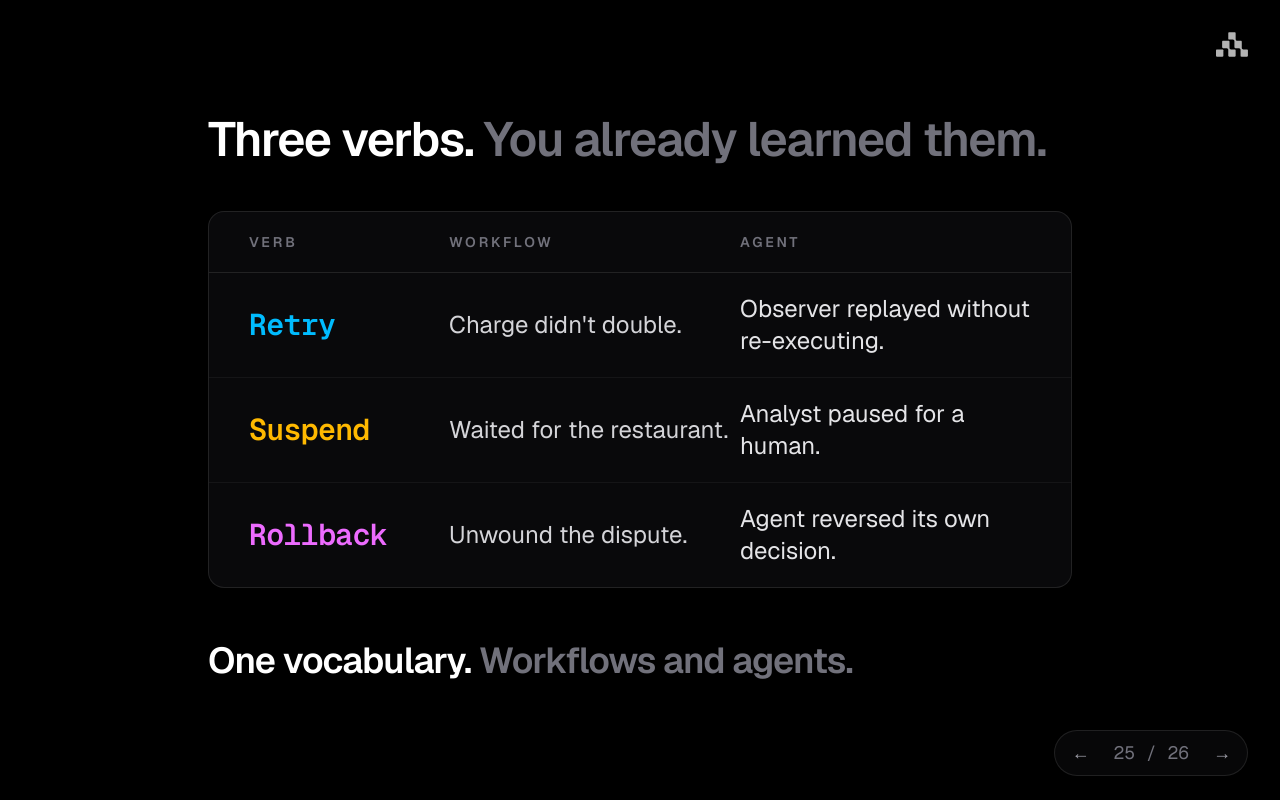
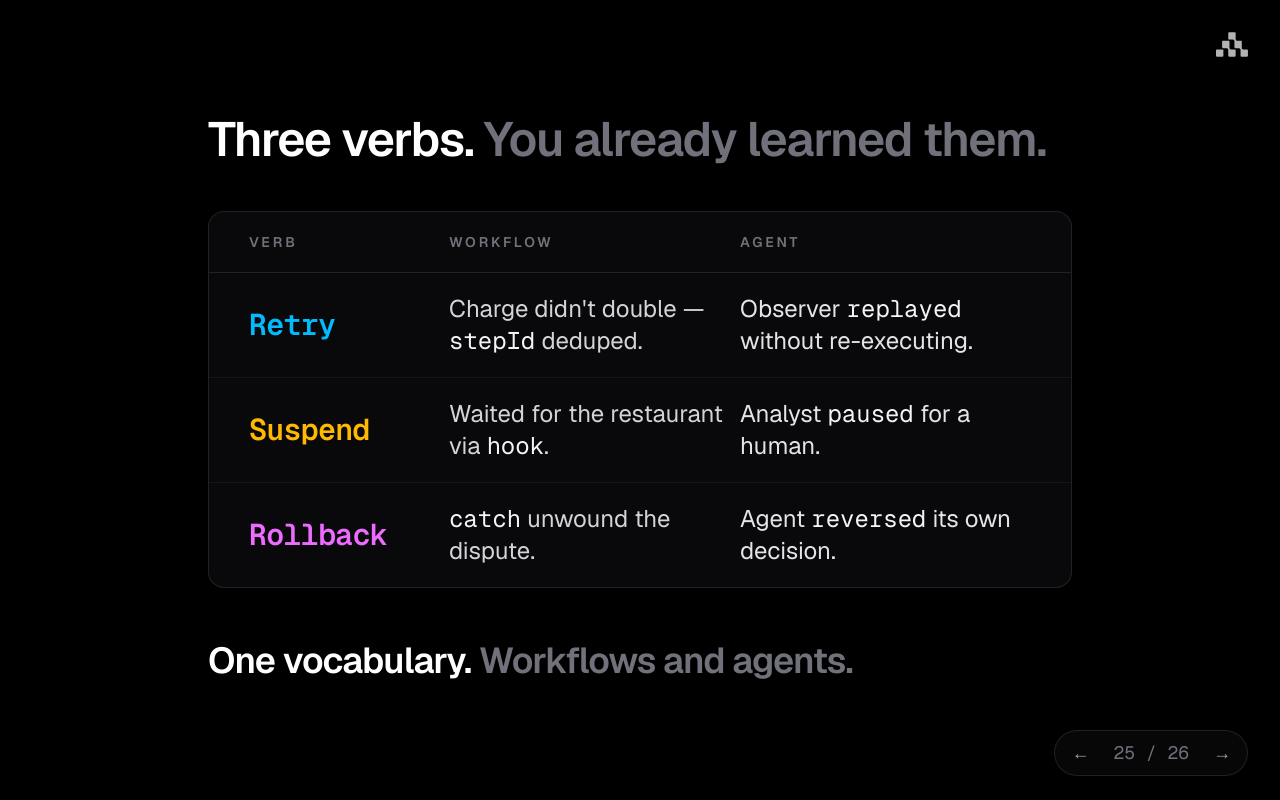
Before and after one commit to remiconnesson/demo-workflow-workshop, a Next.js app: page /slides/the-mirror in a window 1280 px wide. Built offline with nearby package versions, Linux system fonts and the light colour scheme.

Commit message:
Polish slides and fix types: plain-language headlines, inline code highlights, dev caching, and sync call corrections

```diff
--- a/examples/04-resumable-agent.ts
+++ b/examples/04-resumable-agent.ts
@@ -36,7 +36,7 @@ export async function supportAgentWorkflow(messages: UIMessage[]) {
   });
 
   await agent.stream({
-    messages: await convertToModelMessages(messages),
+    messages: convertToModelMessages(messages),
     writable,
   });
 }
--- a/examples/06-agent-human-approval.ts
+++ b/examples/06-agent-human-approval.ts
@@ -61,7 +61,7 @@ export async function analystWorkflow(messages: UIMessage[]) {
   });
 
   await agent.stream({
-    messages: await convertToModelMessages(messages),
+    messages: convertToModelMessages(messages),
     writable,
   });
 }
--- a/next.config.ts
+++ b/next.config.ts
@@ -2,6 +2,11 @@ import type { NextConfig } from "next";
 import { withWorkflow } from "@workflow/next";
 
 const nextConfig: NextConfig = {
+  onDemandEntries: {
+    // Keep all 26 slides compiled in memory during dev — no disposal lag when navigating
+    maxInactiveAge: 60 * 60 * 1000, // 1 hour
+    pagesBufferLength: 30,           // more than the 26 slides
+  },
   async redirects() {
     return [
       {
--- a/src/app/slides/_components/fix-slide-layout.tsx
+++ b/src/app/slides/_components/fix-slide-layout.tsx
@@ -1,3 +1,4 @@
+import type { ReactNode } from "react";
 import { codeToHtml } from "shiki";
 import type { OrderStepId } from "@/lib/order-contract";
 import { isAgentGroupSlug, type AgentGroupSlug, type SlideGroupSlug } from "../_data/agent-groups";
@@ -22,7 +23,7 @@ export type WorkflowFix = {
   tabs?: WorkflowFixTab[];
 };
 
-export type FixStep = { label: string; detail: string };
+export type FixStep = { label: ReactNode; detail: ReactNode };
 
 type StatusTone = "fuchsia" | "red" | "amber" | "sky" | "emerald";
 
@@ -123,7 +124,7 @@ export async function FixSlideLayout({
 
           <ol className="mt-8 flex flex-col gap-4">
             {steps.map((step, i) => (
-              <li key={step.label} className="flex gap-4">
+              <li key={i} className="flex gap-4">
                 <span className="pt-1 font-mono text-[11px] uppercase tracking-[0.22em] text-zinc-500">
                   {String(i + 1).padStart(2, "0")}
                 </span>
--- a/src/app/slides/_data/scenario-groups.ts
+++ b/src/app/slides/_data/scenario-groups.ts
@@ -13,17 +13,17 @@ export type ScenarioGroup = {
 
 export const scenarioGroups: Record<ScenarioGroupSlug, ScenarioGroup> = {
   "retry": {
-    headline: "Never Charge Twice",
+    headline: "What happens when a payment retries?",
     marker: "chargePayment",
     markerLabel: "payment flaked",
   },
   "suspend": {
-    headline: "Wait for Humans",
+    headline: "What happens when you're waiting on a restaurant?",
     marker: "notifyRestaurant",
     markerLabel: "suspended on a hook",
   },
   "rollback": {
-    headline: "Dispute the Entire Order",
+    headline: "What happens when a customer disputes?",
     marker: "sendReceipt",
     markerLabel: "post-delivery dispute",
   },
--- a/src/app/slides/the-mirror/page.tsx
+++ b/src/app/slides/the-mirror/page.tsx
@@ -1,23 +1,25 @@
-const ROWS = [
+import type { ReactNode } from "react";
+
+const ROWS: { verb: string; verbClass: string; workflow: ReactNode; agent: ReactNode }[] = [
   {
     verb: "Retry",
     verbClass: "text-sky-400",
-    workflow: "Charge didn't double.",
-    agent: "Observer replayed without re-executing.",
+    workflow: <>Charge didn&apos;t double — <code className="font-mono text-zinc-100">stepId</code> deduped.</>,
+    agent: <>Observer <code className="font-mono text-zinc-100">replayed</code> without re-executing.</>,
   },
   {
     verb: "Suspend",
     verbClass: "text-amber-400",
-    workflow: "Waited for the restaurant.",
-    agent: "Analyst paused for a human.",
+    workflow: <>Waited for the restaurant via <code className="font-mono text-zinc-100">hook</code>.</>,
+    agent: <>Analyst <code className="font-mono text-zinc-100">paused</code> for a human.</>,
   },
   {
     verb: "Rollback",
     verbClass: "text-fuchsia-400",
-    workflow: "Unwound the dispute.",
-    agent: "Agent reversed its own decision.",
+    workflow: <><code className="font-mono text-zinc-100">catch</code> unwound the dispute.</>,
+    agent: <>Agent <code className="font-mono text-zinc-100">reversed</code> its own decision.</>,
   },
-] as const;
+];
 
 export default function TheMirrorSlide() {
   return (
```
Also changed, not shown: 1 other file (tests, documents, lock files or other folders).
